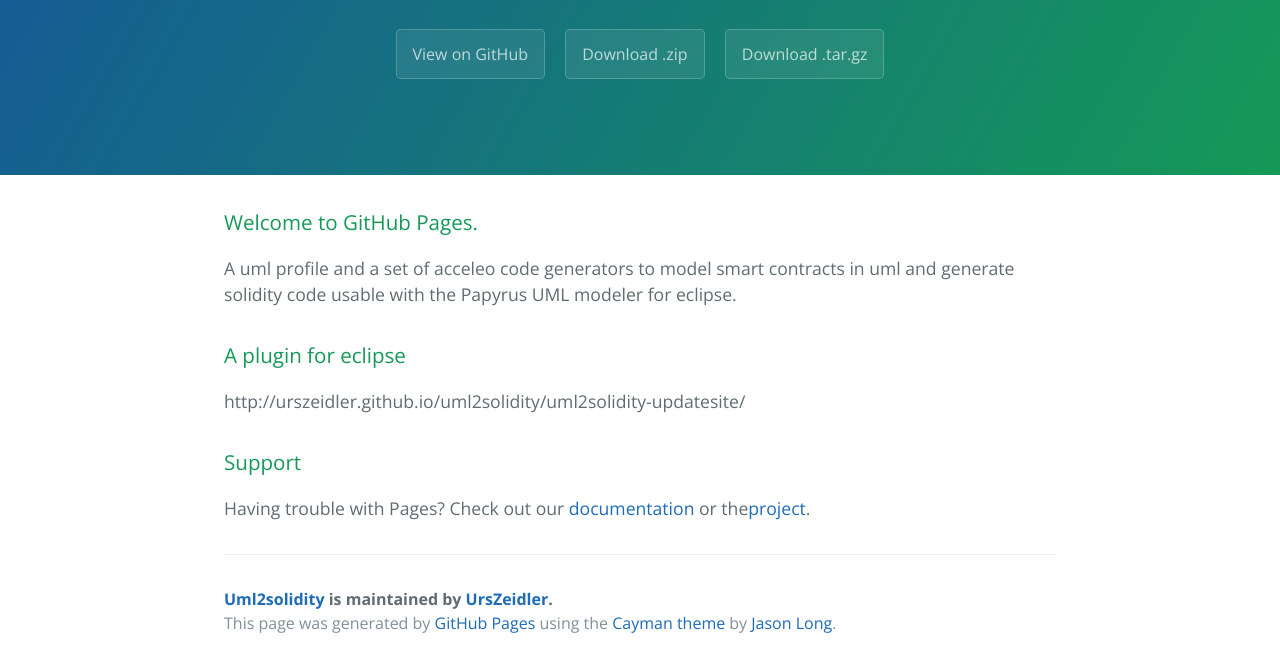
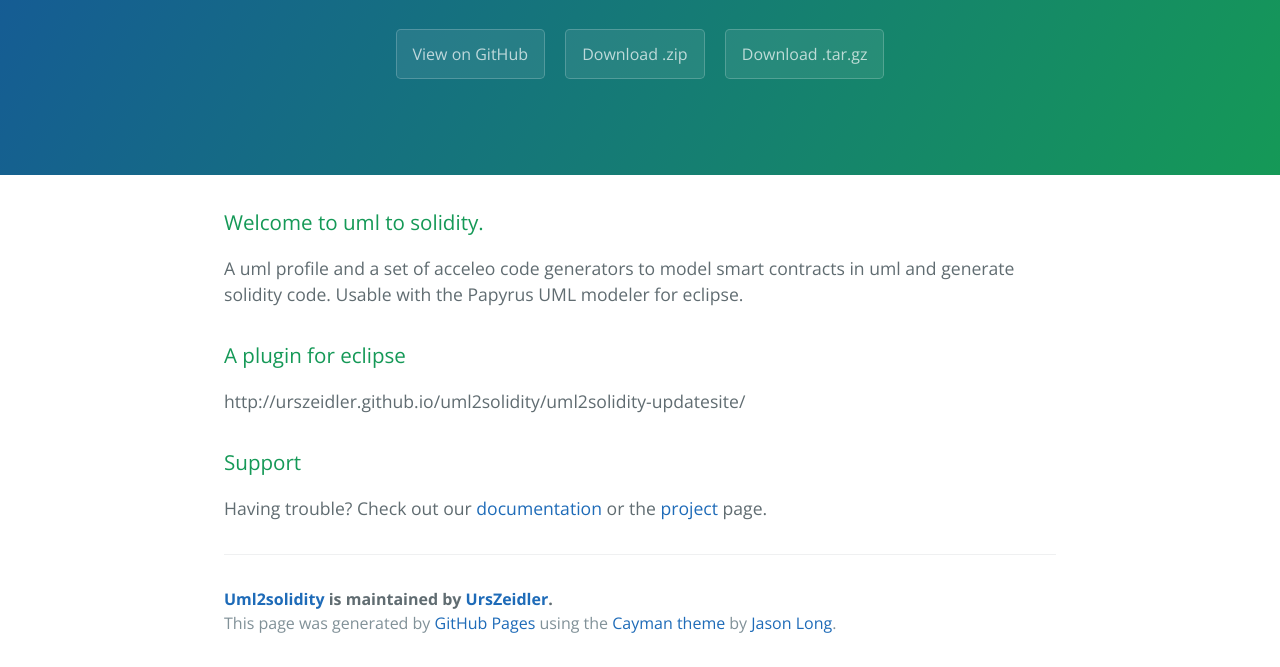
Before and after one commit to UrsZeidler/uml2solidity, a plain HTML site: page index.html in a window 1280 px wide. Shown: the part 208-875 px from the top of the page. Drawn offline with nearby package versions, Linux system fonts and the light colour scheme.

Commit message:
Update index.html

```diff
--- a/index.html
+++ b/index.html
@@ -20,9 +20,11 @@
 
     <section class="main-content">
       <h3>
-<a id="welcome-to-github-pages" class="anchor" href="#welcome-to-github-pages" aria-hidden="true"><span class="octicon octicon-link"></span></a>Welcome to GitHub Pages.</h3>
+<a id="welcome-to-github-pages" class="anchor" href="#welcome-to-github-pages" aria-hidden="true">
+  <span class="octicon octicon-link"></span></a>Welcome to uml to solidity.</h3>
 
-<p>A uml profile and a set of acceleo code generators to model smart contracts in uml and generate solidity code usable with the Papyrus UML modeler for eclipse.
+<p>A uml profile and a set of acceleo code generators to model smart contracts in uml and generate solidity code.
+Usable with the Papyrus UML modeler for eclipse.
 </p>
 
 <h3>
@@ -36,8 +38,8 @@
 <a id="support-or-contact" class="anchor" href="#support-or-contact" aria-hidden="true">
   <span class="octicon octicon-link"></span></a>Support</h3>
 
-<p>Having trouble with Pages? Check out our <a href="https://github.com/UrsZeidler/uml2solidity/wiki">documentation</a>
-or the<a href="https://github.com/UrsZeidler/uml2solidity">project</a>.</p>
+<p>Having trouble? Check out our <a href="https://github.com/UrsZeidler/uml2solidity/wiki">documentation</a>
+or the <a href="https://github.com/UrsZeidler/uml2solidity">project</a> page.</p>
 
       <footer class="site-footer">
         <span class="site-footer-owner"><a href="https://github.com/UrsZeidler/uml2solidity">Uml2solidity</a> is maintained by <a href="https://github.com/UrsZeidler">UrsZeidler</a>.</span>
```
